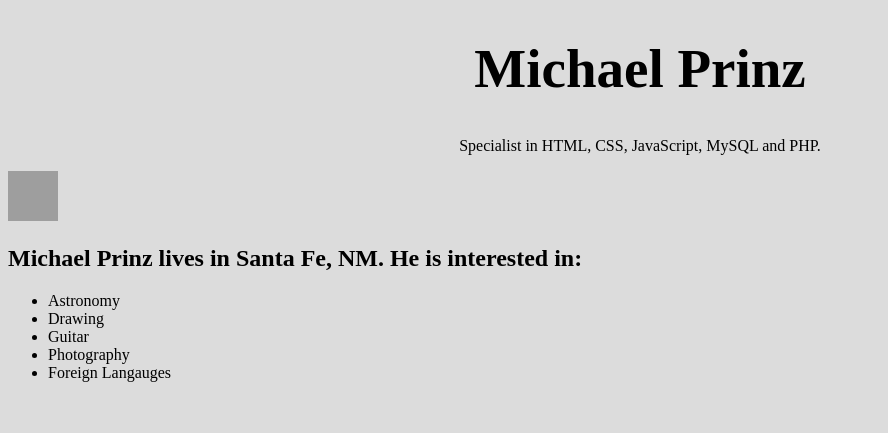
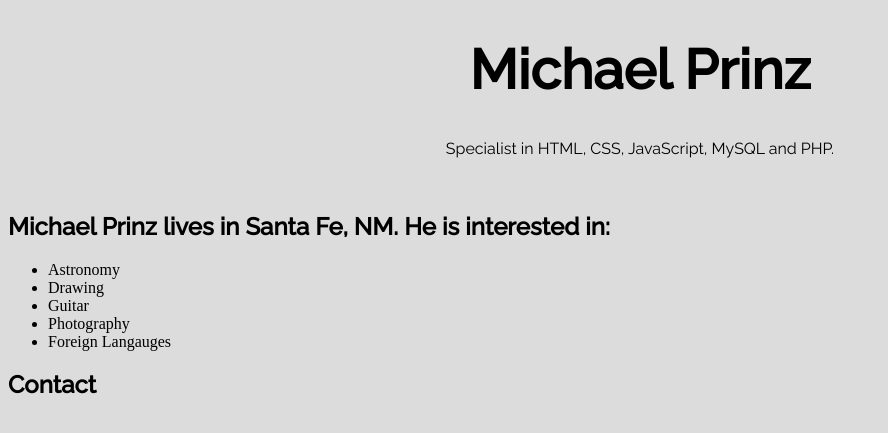
Before and after one commit to mprinz/aboutme, a PHP site: page /aboutme.html in a window 1280 px wide. Shown: the top 433 px of the page, without its empty margins (0-888 px from the left). Run offline with PHP 8.4, Linux system fonts and the light colour scheme; some web fonts are replaced; grey boxes are pictures that could not be loaded.

```diff
--- a/aboutme.html
+++ b/aboutme.html
@@ -3,7 +3,7 @@
 	<head>
 		<meta http-equiv="Content-Type" content="text/html; charset=UTF-8">
 		<meta name="description" content="Michael Prinz is a Web developer from Santa Fe, New Mexico, USA, specializing in HTML5, CSS, Javascript, Angular, MySQL and PHP.  This website is intented to showcase Michael's work and introduce him to the world">
-		<meta name="viewport" content="width=device-width, initial-scale=1" />
+		<meta name="viewport" content="width=device-width, initial-scale=1" >
 <!--
 		<link rel="shortcut icon" href= "insert favicon url here" -->
 		<link type="text/css" rel="stylesheet" href="css/style.css">
@@ -13,19 +13,20 @@
 	</head>
 	<body>
 
-		<div id="welcome" method="post" action="#">
+		<div id="welcome" >
 
 			<h1> Michael Prinz</h1>
 				<p>Specialist in HTML, CSS, JavaScript, MySQL and PHP.</p>
-			<img src="C:\Users\rkite_000\Pictures\M's photos\IMG_2296.JPG"</img>
+			<img src="" alt=""title/>
 			<h2> Michael Prinz lives in Santa Fe, NM. He is interested in: </h2>
 				<ul>
-					<li>Astronomy</li>
+					<li> Astronomy</li>
 					<li> Drawing</li>
 					<li> Guitar</li>
 					<li> Photography </li>
 					<li> Foreign Langauges </li>
-			</ul>
+				</ul>
+			<h2>Contact</h2>
 		</div>
 	</body>
 </html>
--- a/css/style.css
+++ b/css/style.css
@@ -1,26 +1,28 @@
 /*
 CSS STYLES PAGE
 */
-@import url(https://fonts.googleapis.com/css?family=Geo);
+@import url(https://fonts.googleapis.com/css?family=Raleway:400,500);
+
 body {
 	background-color: #dcdcdc
 }
 
 h1 {
-	font-family: 'Geo';
+	font-family: 'Raleway';
 	text-align: center;
 	font-size: 55px;
 }
 
 p {
 	text-align: center;
-	font-family: Geo;
+	font-family: Raleway;
 }
 
 h2 {
-	font-family: 'Geo';
+	font-family: 'Raleway';
 	}
 img {
+	C:\Users\rkite_000\Desktop\Bootcamp\git\aboutme\Images.jpg
 	width: 50px;
 	height: 50px;
 }
```
Also changed, not shown: 1 other file.
